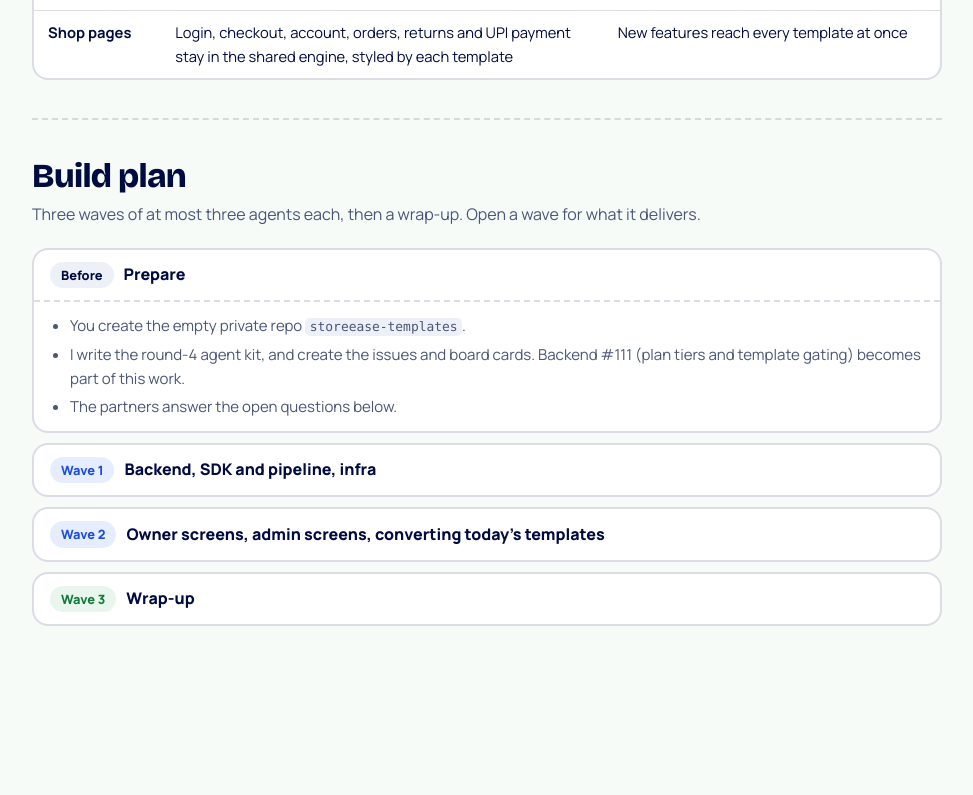
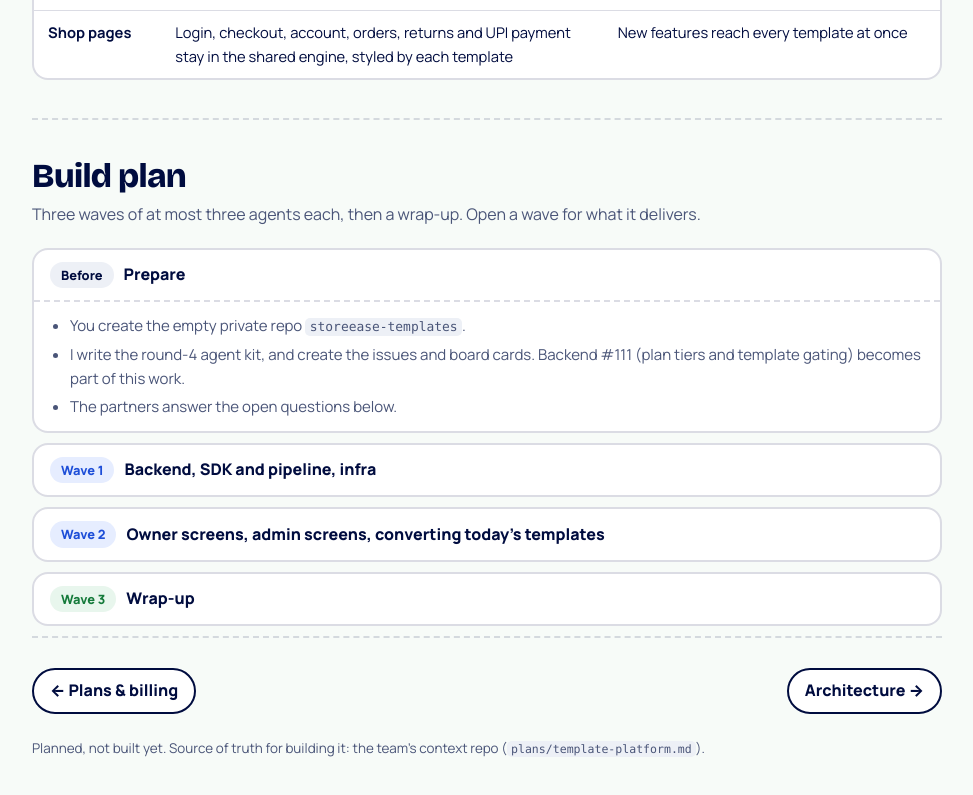
Before and after one commit to StoreEase-Dev/storeease-handbook, a plain HTML site: page template-platform.html in a window 1280 px wide. Shown: the part 5441-6236 px from the top of the page, without its empty margins (288-1261 px from the left). Before the commit the page ends 6175 px from the top, so only its background shows below. Drawn offline with nearby package versions, Linux system fonts and the light colour scheme.

Commit message:
next button added

```diff
--- a/template-platform.html
+++ b/template-platform.html
@@ -345,6 +345,8 @@ Wrote params.json, updated 6 files, report in SKILL-REPORT.md</div>
       <li>End-to-end tests: build to admin publish to owner publish to shopper; an update; a downgrade; a Private template.</li>
     </ul></div></details>
   </div>
+  <nav class="pager" aria-label="Next and previous page"><a href="pricing.html">← Plans & billing</a><a href="architecture.html">Architecture →</a></nav>
+  <footer class="foot">Planned, not built yet. Source of truth for building it: the team's context repo (<code>plans/template-platform.md</code>).</footer>
 </section>
 
 <!-- <section id="rollout">
```
